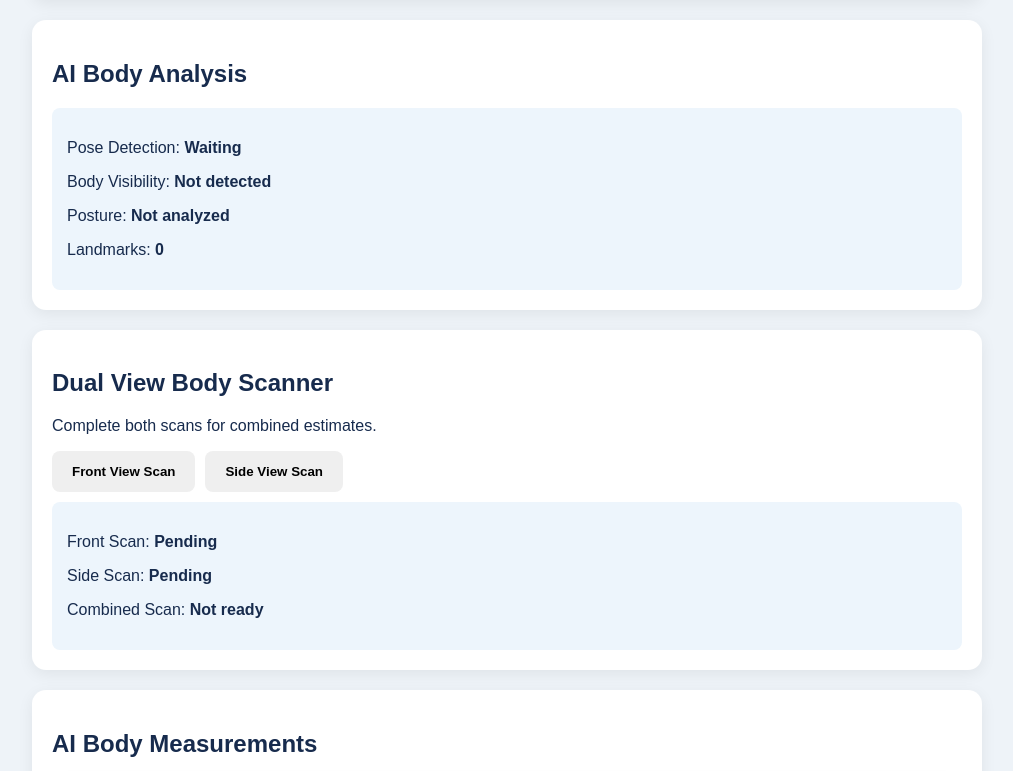
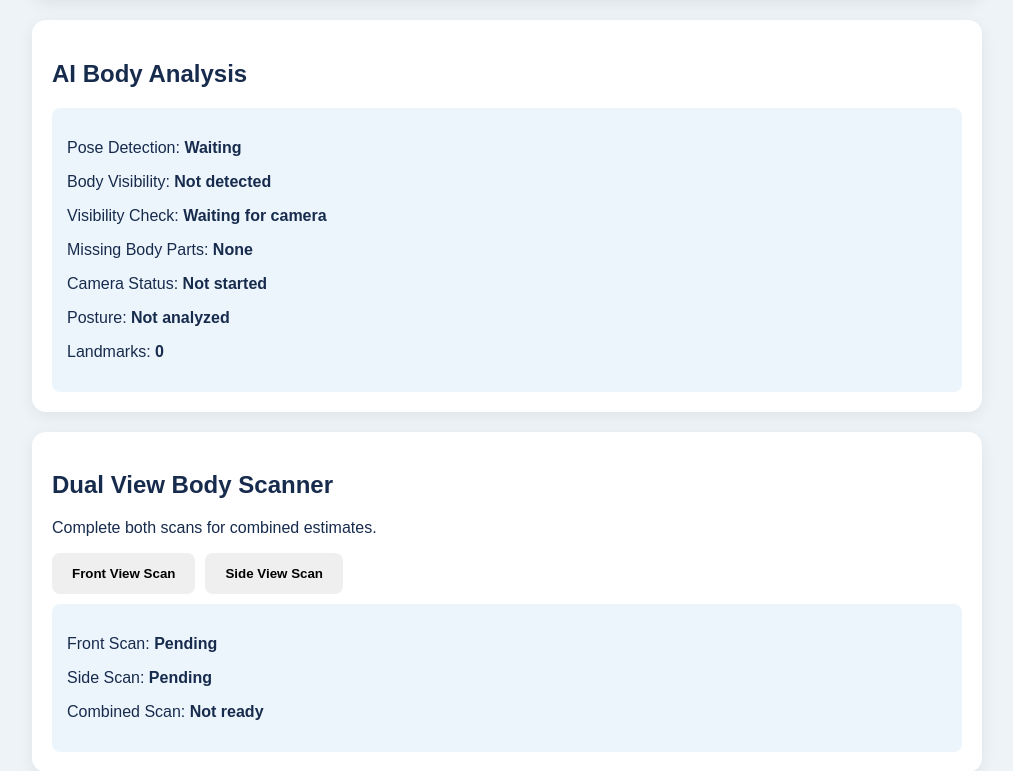
Before and after one commit to melakutirago339-boop/AI-BODY-SCANNER, a Flask app: page / in a window 1280 px wide. Shown: the part 726-1497 px from the top of the page, without its empty margins (133-1146 px from the left). Run offline with Flask 3, Linux system fonts and the light colour scheme; some libraries are stand-ins or nearby versions.

Commit message:
Enhance body detection messages and visibility checks

```diff
--- a/templates/index.html
+++ b/templates/index.html
@@ -122,6 +122,9 @@ button:disabled{opacity:.5}
 <div class="result">
 <p>Pose Detection: <strong id="poseStatus">Waiting</strong></p>
 <p>Body Visibility: <strong id="visibility">Not detected</strong></p>
+<p>Visibility Check: <strong id="visibilityDetails">Waiting for camera</strong></p>
+<p>Missing Body Parts: <strong id="missingParts">None</strong></p>
+<p>Camera Status: <strong id="cameraStatus">Not started</strong></p>
 <p>Posture: <strong id="posture">Not analyzed</strong></p>
 <p>Landmarks: <strong id="landmarks">0</strong></p>
 </div>
@@ -216,66 +219,122 @@ let latestPose=null;
 let frontScan=null;
 let sideScan=null;
 
+
 function captureView(view){
 
  if(!latestPose){
-  document.getElementById("status").textContent=
-   "Please start camera and detect your body first.";
+  document.getElementById("status").textContent =
+   "Please start camera and wait until your body is detected.";
   return;
  }
 
  const p=latestPose;
 
- // Require visible shoulders, hips and ankles
- const required=[11,12,23,24,27,28];
+ // Check only the landmarks needed for this scan.
+ const required = view === "front"
+  ? [11,12,23,24]
+  : [11,12,23,24];
 
  for(const i of required){
-  if(!p[i] || (p[i].visibility ?? 0)<0.5){
-   document.getElementById("status").textContent=
-    "Full body must be visible.";
+  if(!p[i] || (p[i].visibility ?? 0) < 0.4){
+   document.getElementById("status").textContent =
+    "Body not clearly detected. Face the camera and try again.";
    return;
   }
  }
 
- const measurement={
-  shoulderWidth:Math.abs(p[11].x-p[12].x),
-  hipWidth:Math.abs(p[23].x-p[24].x),
-  bodyHeight:Math.abs(
+ const measurement = {
+  shoulderWidth: Math.abs(p[11].x-p[12].x),
+  hipWidth: Math.abs(p[23].x-p[24].x),
+  bodyHeight: Math.abs(
    ((p[27].y+p[28].y)/2)-p[0].y
   ),
-  landmarks:p.map(point=>({
-   x:point.x,
-   y:point.y,
-   visibility:point.visibility ?? 0
+  landmarks: p.map(point => ({
+   x: point.x,
+   y: point.y,
+   visibility: point.visibility ?? 0
   }))
  };
 
- if(view==="front"){
-  frontScan=measurement;
-  document.getElementById("frontStatus").textContent=
+ if(view === "front"){
+  frontScan = measurement;
+  document.getElementById("frontStatus").textContent =
    "Captured successfully";
- }else{
-  sideScan=measurement;
-  document.getElementById("sideStatus").textContent=
+ } else {
+  sideScan = measurement;
+  document.getElementById("sideStatus").textContent =
    "Captured successfully";
  }
 
  if(frontScan && sideScan){
-  document.getElementById("combinedStatus").textContent=
+  document.getElementById("combinedStatus").textContent =
    "Both views captured – Ready for analysis";
- }else{
-  document.getElementById("combinedStatus").textContent=
+ } else {
+  document.getElementById("combinedStatus").textContent =
    "Waiting for second view";
  }
 
- document.getElementById("status").textContent=
-  view.toUpperCase()+" VIEW captured successfully.";
+ document.getElementById("status").textContent =
+  view.toUpperCase() + " VIEW captured successfully.";
 }
 
 
 const video=document.getElementById("camera");
 const overlay=document.getElementById("overlay");
 const ctx=overlay.getContext("2d");
+ function checkBodyVisibility(p){
+
+ const parts = [
+  {name:"Left Shoulder", id:11},
+  {name:"Right Shoulder", id:12},
+  {name:"Left Elbow", id:13},
+  {name:"Right Elbow", id:14},
+  {name:"Left Wrist", id:15},
+  {name:"Right Wrist", id:16},
+  {name:"Left Hip", id:23},
+  {name:"Right Hip", id:24},
+  {name:"Left Knee", id:25},
+  {name:"Right Knee", id:26},
+  {name:"Left Ankle", id:27},
+  {name:"Right Ankle", id:28}
+ ];
+
+ const missing=[];
+ const partial=[];
+
+ for(const part of parts){
+
+  const point=p[part.id];
+
+  if(!point || (point.visibility ?? 0)<0.5){
+   missing.push(part.name);
+  }
+  else if(point.visibility<0.75){
+   partial.push(part.name);
+  }
+ }
+
+ document.getElementById("missingParts").textContent =
+  missing.length ? missing.join(", ") : "None";
+
+ if(missing.length===0 && partial.length===0){
+  document.getElementById("visibilityDetails").textContent =
+   "All key body parts clearly visible";
+ }
+ else if(missing.length===0){
+  document.getElementById("visibilityDetails").textContent =
+   "Detected – Some parts need better visibility";
+ }
+ else{
+  document.getElementById("visibilityDetails").textContent =
+   "Incomplete – Adjust camera position";
+ }
+
+ document.getElementById("visibility").textContent =
+  missing.length===0 ? "Detected" : "Partially detected";
+
+ return missing.length===0;
+}
 
 async function initializePose(){
  if(pose)return;
@@ -297,11 +356,31 @@ async function initializePose(){
   ctx.clearRect(0,0,overlay.width,overlay.height);
 
   if(!results.poseLandmarks){
-   latestPose=null;
-   document.getElementById("visibility").textContent="Not detected";
-   return;
-  }
 
+ latestPose=null;
+
+ document.getElementById("visibility").textContent =
+  "Not detected";
+
+ document.getElementById("visibilityDetails").textContent =
+  "Searching for body...";
+
+ document.getElementById("missingParts").textContent =
+  "Waiting for detection";
+
+ document.getElementById("poseStatus").textContent =
+  "Searching";
+
+ document.getElementById("posture").textContent =
+  "Not analyzed";
+
+ document.getElementById("landmarks").textContent="0";
+
+ document.getElementById("status").textContent =
+  "No body detected. Stand in front of the camera.";
+
+ return;
+}
   latestPose=results.poseLandmarks;
 
   drawConnectors(
@@ -317,7 +396,7 @@ async function initializePose(){
    {color:"#ff3030",lineWidth:2,radius:4}
   );
 
-  document.getElementById("visibility").textContent="Detected";
+ checkBodyVisibility(results.poseLandmarks);
   document.getElementById("landmarks").textContent=
    results.poseLandmarks.length;
 
@@ -351,6 +430,8 @@ async function startCamera(){
 
  start.disabled=true;
  status.textContent="Connecting camera...";
+ document.getElementById("cameraStatus").textContent =
+ "Requesting permission...";
 
  try{
   await initializePose();
@@ -385,15 +466,32 @@ async function startCamera(){
   document.getElementById("stopButton").disabled=false;
   document.getElementById("scanButton").disabled=false;
 
-  status.textContent="Camera running. Live skeleton active.";
+ status.textContent =
+ "Camera connected. Waiting for body detection...";
+
+document.getElementById("cameraStatus").textContent =
+ "Camera connected";
+
+document.getElementById("poseStatus").textContent =
+ "Searching for body";
 
   detectFrame();
 
  }catch(error){
   console.error(error);
   status.textContent="Camera Error: "+error.message;
+  document.getElementById("cameraStatus").textContent =
+ "Camera error: "+error.name;
   start.disabled=false;
   stopCamera();
+  document.getElementById("cameraStatus").textContent =
+ "Stopped";
+
+document.getElementById("poseStatus").textContent =
+ "Waiting";
+
+document.getElementById("visibilityDetails").textContent =
+ "Waiting for camera";
  }finally{
   startingCamera=false;
  }
```
